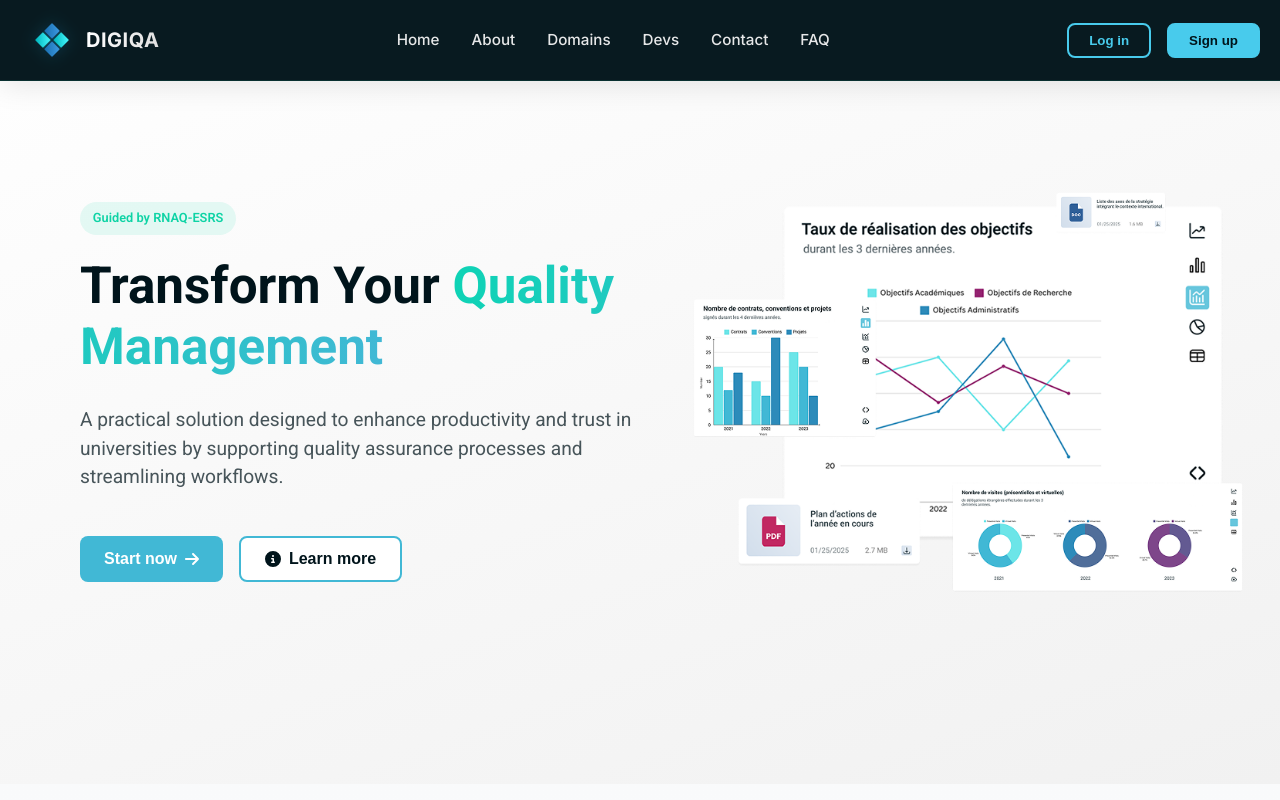
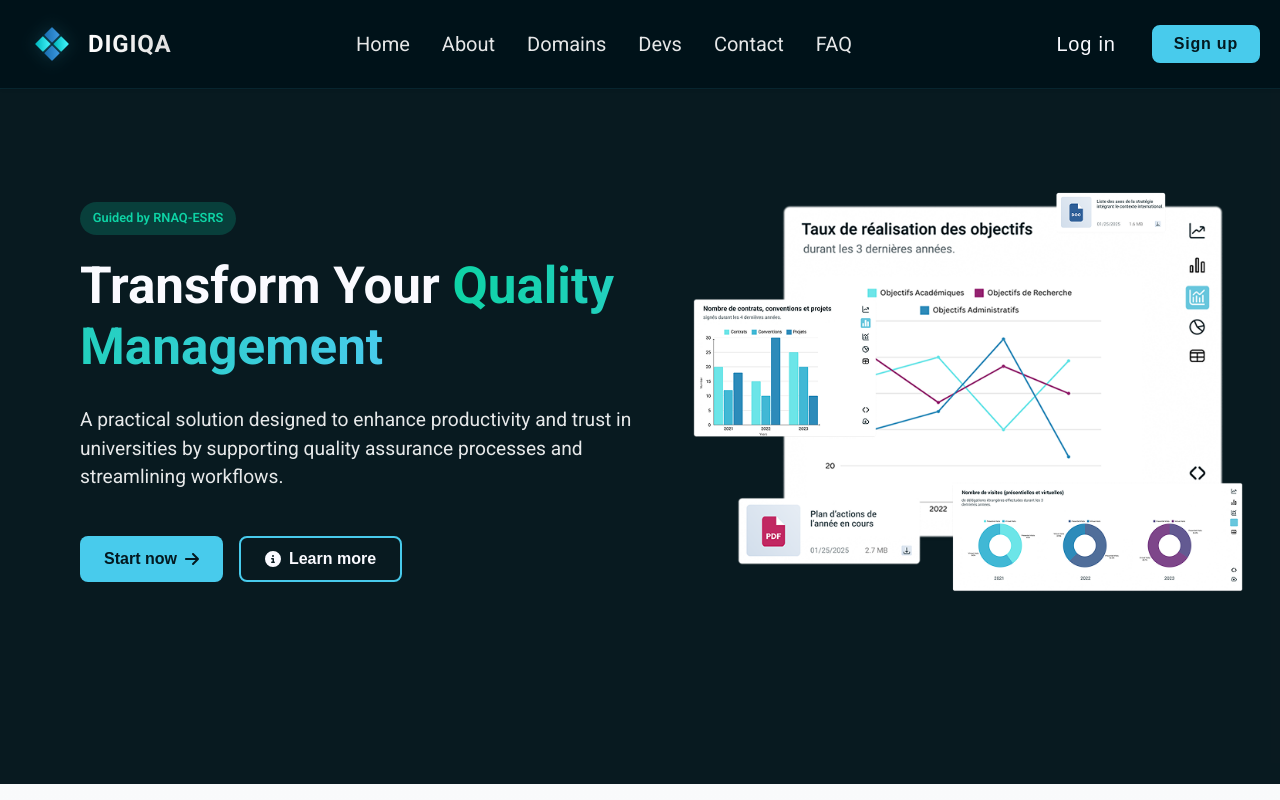
Before and after one commit to mutseeem/yalidine-backend, a React (Vite) app: page / in a window 1280 px wide. Shown: the top 800 px of the page. Built offline with nearby package versions, Linux system fonts and the light colour scheme; some icons are missing; what chartjs-plugin-zoom would draw is missing.

Commit message:
refactoring the navbar + improving the style of it

```diff
--- a/index.html
+++ b/index.html
@@ -8,7 +8,7 @@
     <link rel="stylesheet" href="https://cdn-uicons.flaticon.com/uicons-regular-rounded/css/uicons-regular-rounded.css">
     <link href="https://fonts.googleapis.com/css2?family=Roboto:wght@400;600;700&display=swap" rel="stylesheet">
 
-    <title>Vite + React</title>
+    <title>DIGIQA</title>
   </head>
   <body>
     <div id="root"></div>
--- a/src/index.css
+++ b/src/index.css
@@ -1,7 +1,8 @@
 @import url('https://fonts.googleapis.com/css2?family=Roboto:wght@300;400;500;700&display=swap');
 
 :root{
-  --font-primary: 'Roboto', sans-serif;
+  --font-family: 'Inter', sans-serif;
+
 }
 
 #root{
--- a/src/pages/LandingPage/HeroSection/HeroSection.jsx
+++ b/src/pages/LandingPage/HeroSection/HeroSection.jsx
@@ -5,7 +5,7 @@ import { FontAwesomeIcon } from '@fortawesome/react-fontawesome';
 import { faArrowRight, faCircleInfo } from '@fortawesome/free-solid-svg-icons';
 
 
-//TODO: chnage teh picture of the profile , make somthing better !!!
+//TODO: chnage the picture of the profile , make somthing better !!!
 
 const HeroSection = () => {
   const containerVariants = {
--- a/src/pages/LandingPage/HeroSection/HeroSection.module.css
+++ b/src/pages/LandingPage/HeroSection/HeroSection.module.css
@@ -1,6 +1,44 @@
-/* ===== HERO SECTION STYLES ===== */
-.root {
-  /*41B8D5*/
+:root {
+  /* ─── COLORS ─────────────────────────────── */
+  --color-primary: #48cbec;
+  --color-secondary: #0ed3a5;
+  --color-primary-light: rgba(72, 203, 236, 0.1); /* Adjusted for better visibility on dark background */
+  --color-primary-shadow: rgba(72, 203, 236, 0.2); /* Adjusted for better visibility on dark background */
+  --color-background: #011319f7;
+  --color-background-light: #fafaff;
+  --color-text: #fafaff;
+  --color-text-secondary: rgba(255, 255, 255, 0.9);
+  --color-border: rgba(72, 203, 236, 0.1); /* Adjusted for better visibility on dark background */
+
+  /* ─── Typography  ────────────────────────── */
+  --font-family: 'Inter', sans-serif;
+  --font-size-base: 16px;
+  --font-size-sm: 0.95rem;
+  --font-size-md: 1rem;
+  --font-size-lg: 1.125rem;
+  --font-size-xl: 1.25rem;
+  --font-weight-small: 400;
+  --font-weight-medium: 500;
+  --font-weight-bold: 600;
+  --font-weight-bolder: 700;
+  --letter-spacing-wide: 0.8px;
+
+  /* ─── Spacing  ────────────────────────── */
+  --spacing-xxs: 0.25rem;
+  --spacing-xs: 0.5rem;
+  --spacing-sm: 0.75rem;
+  --spacing-md: 1rem;
+  --spacing-lg: 1.25rem;
+  --spacing-xl: 1.5rem;
+  --spacing-xxl: 2rem;
+  --spacing-xxxl: 2.5rem;
+
+  /* ─── Effects  ────────────────────────── */
+  --blur-intensity: blur(12px);
+  --shadow-sm: 0 4px 30px rgba(0, 0, 0, 0.1);
+  --shadow-primary: 0 0 15px rgba(72, 203, 236, 0.3); /* Adjusted for better visibility on dark background */
+  --shadow-primary-lg: 0 0 20px rgba(72, 203, 236, 0.3); /* Adjusted for better visibility on dark background */
+  --shadow-text: 0 0 8px rgba(72, 203, 236, 0.2); /* Adjusted for better visibility on dark background */
 }
 
 .hero {
@@ -11,8 +49,7 @@
   max-width: 1920px;
   margin: 0 auto;
   gap: 3rem;
-  background: linear-gradient(160deg, #ffffff, #f1f1f1);
-
+  background: var(--color-background); /* Use the background color variable */
 }
 
 .leftContent {
@@ -26,8 +63,8 @@
 
 /* ===== BADGE STYLES ===== */
 .badge {
-  background: rgba(14, 211, 165, 0.1);
-  color: #0ed3a5;
+  background: rgba(14, 211, 165, 0.2); /* Slightly adjusted for better contrast */
+  color: var(--color-secondary);
   padding: 0.4rem 0.8rem;
   border-radius: 2rem;
   font-size: 0.8rem;
@@ -40,23 +77,21 @@
   font-size: clamp(2rem, 5vw, 3.2rem); /* Responsive font size */
   font-weight: 700;
   line-height: 1.2;
-  color: #00141B;
+  color: var(--color-text); /* Use the text color variable */
   margin: 0;
 }
 
 .highlight {
-  /*0ed3c9*/
-  background: linear-gradient(90deg, #0ed3b5, #41B8D5);
+  background: linear-gradient(90deg, var(--color-secondary), var(--color-primary)); /* Using primary and secondary */
   -webkit-background-clip: text;
   background-clip: text;
-
   color: transparent;
 }
 
 .heroSubtitle {
   font-size: clamp(1rem, 2vw, 1.2rem);
   line-height: 1.5;
-  color: #00141bb7;
+  color: var(--color-text-secondary); /* Use the secondary text color variable */
   margin: 0.5rem 0;
 }
 
@@ -69,8 +104,8 @@
 }
 
 .primaryButton {
-  background: #41B8D5;
-  color: white;
+  background: var(--color-primary);
+  color: var(--color-background); /* Inverted text color for primary button */
   border: none;
   padding: 0.75rem 1.5rem;
   border-radius: 0.5rem;
@@ -90,9 +125,9 @@
 }
 
 .secondaryButton {
-  background: white;
-  color: #00141B;
-  border: 2px solid #41B8D5;
+  background: transparent; /* Make the background transparent */
+  color: var(--color-text); /* Use the text color variable */
+  border: 2px solid var(--color-primary);
   padding: 0.75rem 1.5rem;
   border-radius: 0.5rem;
   font-size: 1rem;
@@ -113,13 +148,13 @@
   left: -100%;
   width: 100%;
   height: 100%;
-  background: linear-gradient(90deg, transparent, rgba(253, 254, 255, 0.3), transparent);
+  background: linear-gradient(90deg, transparent, rgba(72, 203, 236, 0.2), transparent); /* Adjusted highlight */
   transition: left 0.7s ease;
 }
 
 .secondaryButton:hover {
-  background-color: rgba(21, 245, 186, 0.08);
-  box-shadow: 0 0 15px rgba(21, 245, 186, 0.1);
+  background-color: rgba(72, 203, 236, 0.1); /* Adjusted hover background */
+  box-shadow: 0 0 15px rgba(72, 203, 236, 0.2); /* Adjusted hover shadow */
   transform: translateY(-1px);
 }
 
@@ -138,7 +173,7 @@
 
 .trustedText {
   font-size: 0.8rem;
-  color: #777;
+  color: var(--color-text-secondary); /* Use the secondary text color variable */
 }
 
 .logoGrid {
@@ -150,7 +185,7 @@
 .logoItem {
   font-size: 0.8rem;
   font-weight: 600;
-  color: #444;
+  color: var(--color-text); /* Use the text color variable */
 }
 
 /* ===== RIGHT CONTENT ===== */
--- a/src/pages/LandingPage/Navbar/Navbar.jsx
+++ b/src/pages/LandingPage/Navbar/Navbar.jsx
@@ -98,13 +98,13 @@ const Navbar = () => {
     if (!element){
       Logger.error('Navbar', 'handleScroll', `Element with ID ${id} not found.`);
       return;
+
     }
 
     element.scrollIntoView({
       behavior: 'smooth',
       block: 'center',
     });
-
   };
 
   //FIXME: fix the signup button to fuction correctly
--- a/src/pages/LandingPage/Navbar/Navbar.module.css
+++ b/src/pages/LandingPage/Navbar/Navbar.module.css
@@ -1,42 +1,83 @@
-/* Navbar.module.css */
+:root {
+  /* ─── COLORS ─────────────────────────────── */
+  --color-primary: #48cbec;
+  --color-primary-light: rgba(21, 245, 186, 0.1);
+  --color-primary-shadow: rgba(21, 182, 245, 0.2);
+  --color-background: #011319f7;
+  --color-background-light: #fafaff;
+  --color-text: #fafaff;
+  --color-text-secondary: rgba(255, 255, 255, 0.9);
+  --color-border: rgba(21, 245, 186, 0.1);
+
+  /* ─── Typography  ────────────────────────── */
+  --font-family: 'Inter', sans-serif;
+  --font-size-base: 16px;
+  --font-size-sm: 0.95rem;
+  --font-size-md: 1rem;
+  --font-size-lg: 1.125rem;
+  --font-size-xl: 1.25rem;
+  --font-weight-small: 400;
+  --font-weight-medium: 500;
+  --font-weight-bold: 600;
+  --font-weight-bolder: 700;
+  --letter-spacing-wide: 0.8px;
+
+  /* ─── Spacing  ────────────────────────── */
+  --spacing-xxs: 0.25rem;
+  --spacing-xs: 0.5rem;
+  --spacing-sm: 0.75rem;
+  --spacing-md: 1rem;
+  --spacing-lg: 1.25rem;
+  --spacing-xl: 1.5rem;
+  --spacing-xxl: 2rem;
+  --spacing-xxxl: 2.5rem;
+
+  /* ─── Effects  ────────────────────────── */
+  --blur-intensity: blur(12px);
+  --shadow-sm: 0 4px 30px rgba(0, 0, 0, 0.1);
+  --shadow-primary: 0 0 15px rgba(21, 245, 186, 0.1);
+  --shadow-primary-lg: 0 0 20px rgba(21, 245, 186, 0.1);
+  --shadow-text: 0 0 8px rgba(21, 182, 245, 0.2);
+}
+
+/* ────────────────────────────────────────── */
 .navbar {
   position: fixed;
   top: 0;
   width: 100%;
-  font-family: 'Inter', sans-serif;
-  padding: 1.25rem 2.5rem;
-  background-color: rgba(1, 19, 25, 0.969);
-  -webkit-backdrop-filter: blur(12px);
-  backdrop-filter: blur(12px);
+  font-family: var(--font-family);
+  padding: var(--spacing-lg) var(--spacing-xxl);
+  background-color: var(--color-background);
+  -webkit-backdrop-filter: var(--blur-intensity);
+  backdrop-filter: var(--blur-intensity);
   z-index: 1000;
   display: flex;
   justify-content: space-between;
   align-items: center;
-  box-shadow: 0 4px 30px rgba(0, 0, 0, 0.1);
-  border-bottom: 1px solid rgba(21, 245, 186, 0.1);
-
+  box-shadow: var(--shadow-sm);
+  border-bottom: 1px solid var(--color-border);
+  padding: var(--spacing-lg) var(--spacing-xxxl);
 }
 
 .logo {
   display: flex;
   align-items: center;
-  gap: 0.75rem;
+  gap: var(--spacing-sm);
   transition: transform 0.2s ease;
-
 }
 
 .logoImg {
-  margin-right: 10px;
-  height: 1.5rem;
-  width: 1.5rem;
-  filter: drop-shadow(0 0 8px rgba(21, 182, 245, 0.2));
+  margin-right: var(--spacing-sm);
+  height: var(--spacing-xl);
+  width: var(--spacing-xl);
+  filter: drop-shadow(var(--shadow-text));
 }
 
 .logoText {
-  font-size: 1.25rem;
-  font-weight: 700;
-  color: white;
-  letter-spacing: 0.5px;
+  font-size: var(--font-size-xl);
+  font-weight: var(--font-weight-bolder);
+  color: var(--color-text);
+  letter-spacing: var(--letter-spacing-wide);
   background: linear-gradient(to right, #ffffff, #e0e0e0);
   -webkit-background-clip: text;
   background-clip: text;
@@ -45,16 +86,16 @@
 
 .navLinks {
   display: flex;
-  gap: 2rem;
+  gap: var(--spacing-xxl);
 }
 
 .navLink {
   position: relative;
   text-decoration: none;
-  color: rgba(255, 255, 255, 0.9);
-  font-size: 0.95rem;
-  font-weight: 500;
-  padding: 0.5rem 0;
+  color: var(--color-text-secondary);
+  font-size: var(--font-size-lg);
+  font-weight: var(--font-weight-small);
+  padding: var(--spacing-xs) 0;
   transition: all 0.2s ease;
 }
 
@@ -65,12 +106,12 @@
   left: 0;
   width: 0;
   height: 2px;
-  background: #48cbec;
+  background: var(--color-primary);
   transition: width 0.3s cubic-bezier(0.4, 0, 0.2, 1);
 }
 
 .navLink:hover {
-  color: #48cbec;
+  color: var(--color-primary);
 }
 
 .navLink:hover::after {
@@ -79,17 +120,19 @@
 
 .navRight {
   display: flex;
-  gap: 1rem;
+  gap: var(--spacing-md);
   align-items: center;
 }
 
 .loginButton {
   background: transparent;
-  border: 2px solid #48cbec;
-  color: #48cbec;
-  padding: 0.5rem 1.25rem;
-  border-radius: 0.5rem;
-  font-weight: 600;
+  border: 0px solid var(--color-primary);
+  color: var(--color-background-light);
+  padding: var(--spacing-xs) var(--spacing-lg);
+  border-radius: var(--spacing-xs);
+  font-weight: var(--font-weight-medium);
+  font-size: var(--font-size-lg);
+  letter-spacing: var(--letter-spacing-wide);
   cursor: pointer;
   transition: all 0.25s cubic-bezier(0.4, 0, 0.2, 1);
   position: relative;
@@ -103,13 +146,14 @@
   left: -100%;
   width: 100%;
   height: 100%;
-  background: linear-gradient(90deg, transparent, rgba(253, 254, 255, 0.177), transparent);
-  transition: left 0.5s ease;
+  /*background: linear-gradient(90deg, transparent, rgba(253, 254, 255, 0.177), transparent);*/
+  transition: left 0.4s ease;
 }
 
 .loginButton:hover {
-  background-color: rgba(21, 245, 186, 0.08);
-  box-shadow: 0 0 15px rgba(21, 245, 186, 0.1);
+  color: var(--color-primary);
+  /*background-color: var(--color-primary-light);
+  box-shadow: var(--shadow-primary);*/
 }
 
 .loginButton:hover::before {
@@ -118,14 +162,17 @@
 
 .signUp {
   margin-right: 60px;
-  background-color: #48cbec;
-  color: #00141B;
-  padding: 0.5rem 1.25rem;
-  border: 2px solid #48cbec;
-  border-radius: 0.5rem;
-  font-weight: 600;
+  background-color: var(--color-primary);
+  color: var(--color-background);
+  padding: var(--spacing-xs) var(--spacing-lg);
+  border: 2px solid var(--color-primary);
+  border-radius: var(--spacing-xs);
+  font-weight: var(--font-weight-bold);
+  font-size: var(--font-size-md);
+  letter-spacing: var(--letter-spacing-wide);
+
   cursor: pointer;
-  transition: all 0.25s cubic-bezier(0.4, 0, 0.2, 1);
+  transition: all 0.2s cubic-bezier(0.4, 0, 0.2, 1);
   position: relative;
   overflow: hidden;
 }
@@ -142,9 +189,9 @@
 }
 
 .signUp:hover {
-  background-color: #48cbec;
-  border-color: #48cbec;
-  box-shadow: 0 0 20px rgba(21, 245, 186, 0.2);
+  background-color: var(--color-primary);
+  border-color: var(--color-primary);
+  box-shadow: var(--shadow-primary-lg);
 }
 
 .signUp:hover::before {
@@ -162,7 +209,7 @@
 
   .navLinks {
     flex-direction: column;
-    gap: 0.75rem;
+    gap: var(--spacing-xs);
     width: 100%;
   }
 
@@ -181,6 +228,7 @@
     width: 100%;
     text-align: center;
     padding: 0.75rem;
+    font-size: 0.9rem;
   }
 
   .signUp {
@@ -193,7 +241,8 @@
     padding: 1.25rem 2rem;
   }
 
+
   .navLinks {
-    gap: 1.5rem;
+    gap: var(--spacing-md);
   }
 }
--- a/src/util/utils.js
+++ /dev/null
@@ -1,3 +0,0 @@
-export function logError(componentName, functionName, message){
-    console.error(`Error in ${componentName} - ${functionName}: ${message}`);
-};
```
Also changed, not shown: public/notes.txt.
